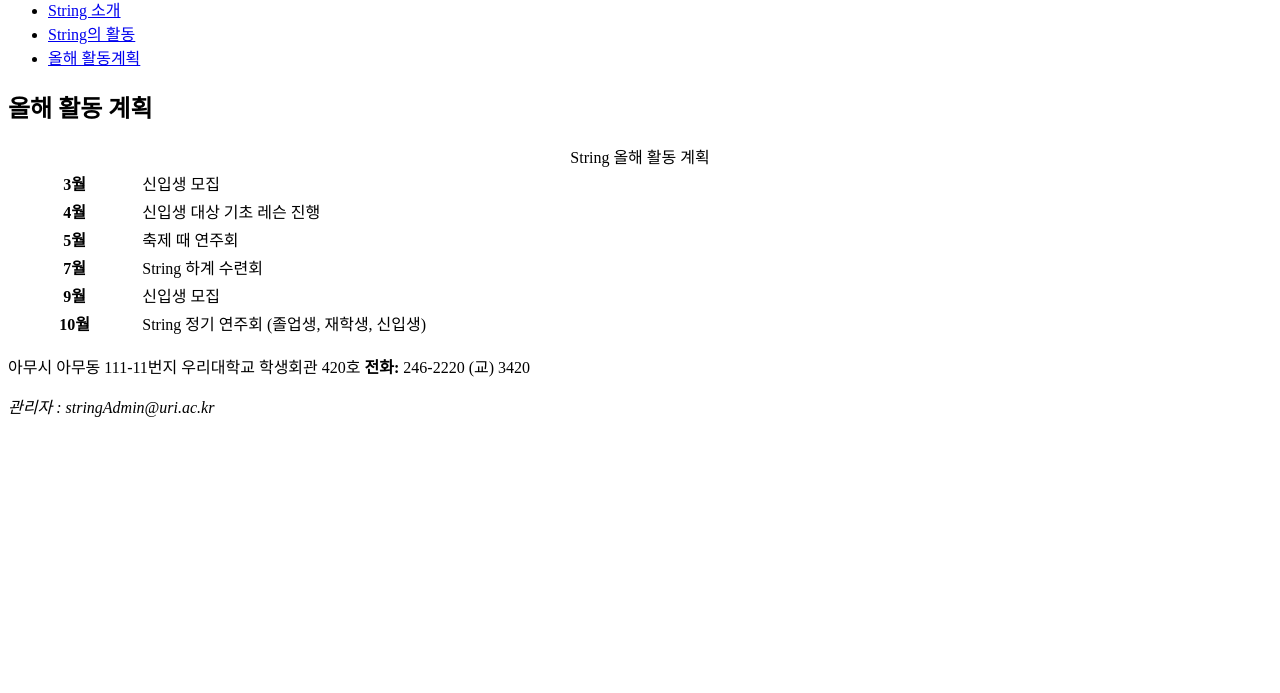
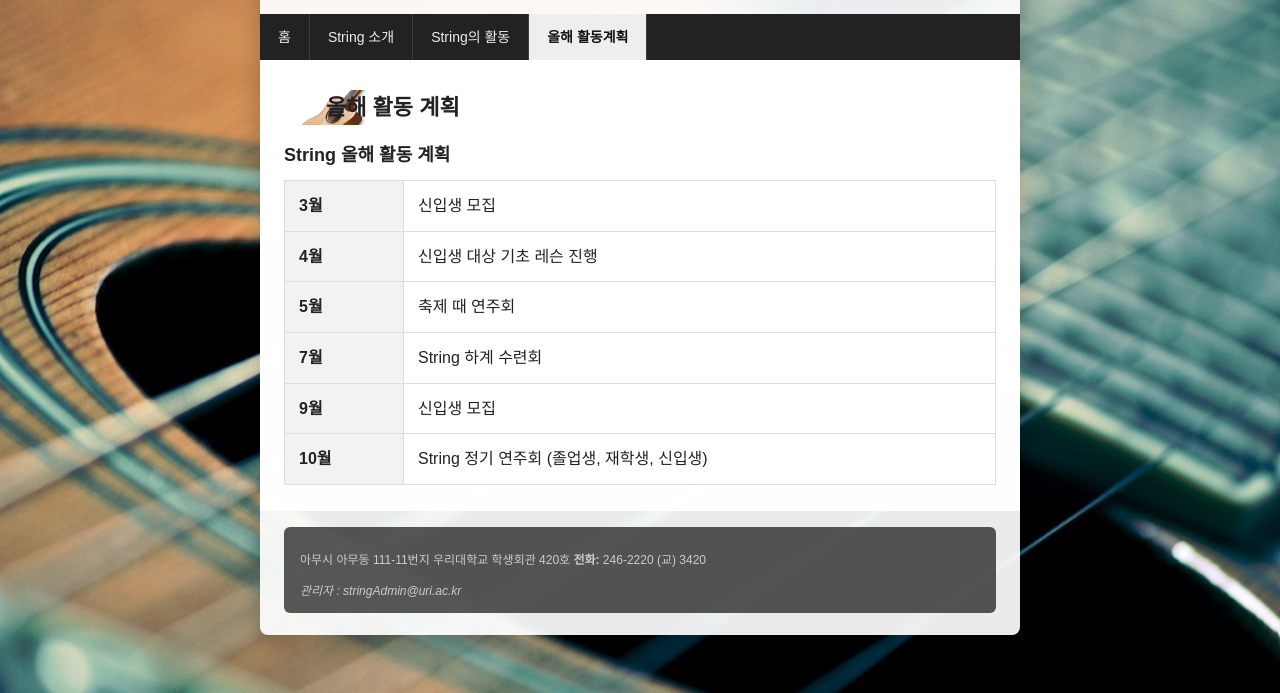
Before and after one commit to younggyu01/Html_CSS_JavaScript_App, a plain HTML site: page html_css_stepbystep/plan.html in a window 1280 px wide. Shown: the part 107-800 px from the top of the page. Drawn offline with Linux system fonts and the light colour scheme.

Commit message:
[실습1-8 CSS 스타일 연습하기 ]

```diff
--- a/html_css_stepbystep/css/style.css
+++ b/html_css_stepbystep/css/style.css
@@ -1,23 +1,93 @@
+/* 공통 스타일 */
 body {
-    font-family: "맑은 고딕", "돋움", "굴림";
-    /*
-    background: bg-color bg-image position/bg-size bg-repeat bg-origin bg-clip bg-attachment
-       bg-images : url('../images/bg.jpg')
-       bg-repeat : no-repeat :
-       bg-position (배경 위치) : left(가로위치-왼쪽) top(세로위치-상단) :
-       bg-attachment (배경 고정) : fixed 페이지를 스크롤해도 배경은 움직이지 않음
-    */
+  margin: 0;
+  font-family: "맑은 고딕","돋움","굴림",sans-serif;
+  line-height: 1.6;
+  color: #222;
 
-    /*
-    background-size
-    : cover
-        비율 유지하며 요소 전체를 덮음
-        이미지 일부가 잘릴 수 있음
-        풀스크린 배경에 최적
-    : contain
-        비율 유지하며 요소 안에 완전 포함
-        여백이 생길 수 있음
-        로고, 아이콘에 최적
-    */
+  /* 배경 이미지 */
+  background: url("../images/bg.jpg") no-repeat center center fixed;
+  /* 화면을 가득 채우되 비율 유지, 일부 잘릴 수 있음 */
+  background-size: cover;
+}
 
+/* 가운데 카드 박스 */
+#wrapper{
+  width: 760px;
+  margin: 40px auto;
+  background: rgba(255,255,255,0.92);
+  border-radius: 8px;
+  box-shadow: 0 12px 24px rgba(0,0,0,.25);
+  overflow: hidden;
 }
+
+/* 헤더 */
+header h1{
+  margin: 0;
+  padding: 18px 24px;
+  font-size: 28px;
+}
+
+/* 네비게이션 */
+nav{
+  background: #222;
+}
+nav ul{
+  margin: 0;
+  padding: 0;
+  list-style: none;
+  display: flex;
+}
+nav ul li{
+  border-right: 1px solid rgba(255,255,255,.12);
+}
+nav a{
+  display: block;
+  padding: 12px 18px;
+  font-size: 14px;
+  text-decoration: none;
+  color: #eee;
+}
+nav a:hover{
+  background: #333;
+}
+nav a.current{
+  background: #eee;
+  color: #111;
+  font-weight: 700;
+}
+
+/* 본문 */
+article{
+  padding: 22px 24px 26px;
+  background: rgba(255,255,255,0.97);
+}
+
+/* 본문 큰 제목 아이콘 */
+h2{
+  margin: 8px 0 16px;
+  padding-left: 42px;
+  min-height: 32px;
+  font-size: 22px;
+  background: url("../images/icon.png") no-repeat 0 50%;
+}
+
+/* 섹션 간격 */
+section{
+  margin-bottom: 8px;
+}
+
+/* 하단 회색 바 */
+footer{
+  margin: 16px 24px 22px;
+  padding: 12px 16px;
+  font-size: 12px;
+  color: #ccc;
+  background: rgba(0,0,0,0.65);
+  border-radius: 6px;
+}
+
+/* 리스트 약간의 여백 개선 */
+ol, ul{
+  padding-left: 22px;
+}
--- a/html_css_stepbystep/plan.html
+++ b/html_css_stepbystep/plan.html
@@ -1,12 +1,33 @@
 <!DOCTYPE html>
-
 <html>
 <head>
   <meta charset="utf-8">
   <title>String - 클래식 기타 동아리</title>
   <link href="css/style.css" rel="stylesheet" type="text/css">
   <style>
-
+    caption{
+      caption-side: top;
+      text-align: left;
+      font-weight: 700;
+      font-size: 18px;
+      margin-bottom: 10px;
+    }
+    table{
+      width: 100%;
+      border-collapse: collapse;
+      background: #fff;
+    }
+    th, td{
+      border: 1px solid #ddd;
+      padding: 12px 14px;
+      vertical-align: middle;
+    }
+    th{
+      width: 90px;
+      background: #f2f2f2;
+      text-align: left;
+      font-weight: 700;
+    }
   </style>
 </head>
 <body>
@@ -14,6 +35,7 @@
     <header>
       <h1>String</h1>
     </header>
+
     <section>
       <nav>
         <ul>
@@ -23,9 +45,10 @@
           <li><a href="plan.html" class="current">올해 활동계획</a></li>
         </ul>
       </nav>
+
       <article>
         <h2>올해 활동 계획</h2>
-        <table width="100%">
+        <table>
           <caption>String 올해 활동 계획</caption>
           <tr>
             <th>3월</th>
```
Also changed, not shown: html_css_stepbystep/act.html (+3 -5 lines), html_css_stepbystep/index.html (+21 -35 lines), html_css_stepbystep/intro.html (+20 -4 lines). Lines whose indentation alone changed are shown as unchanged.
